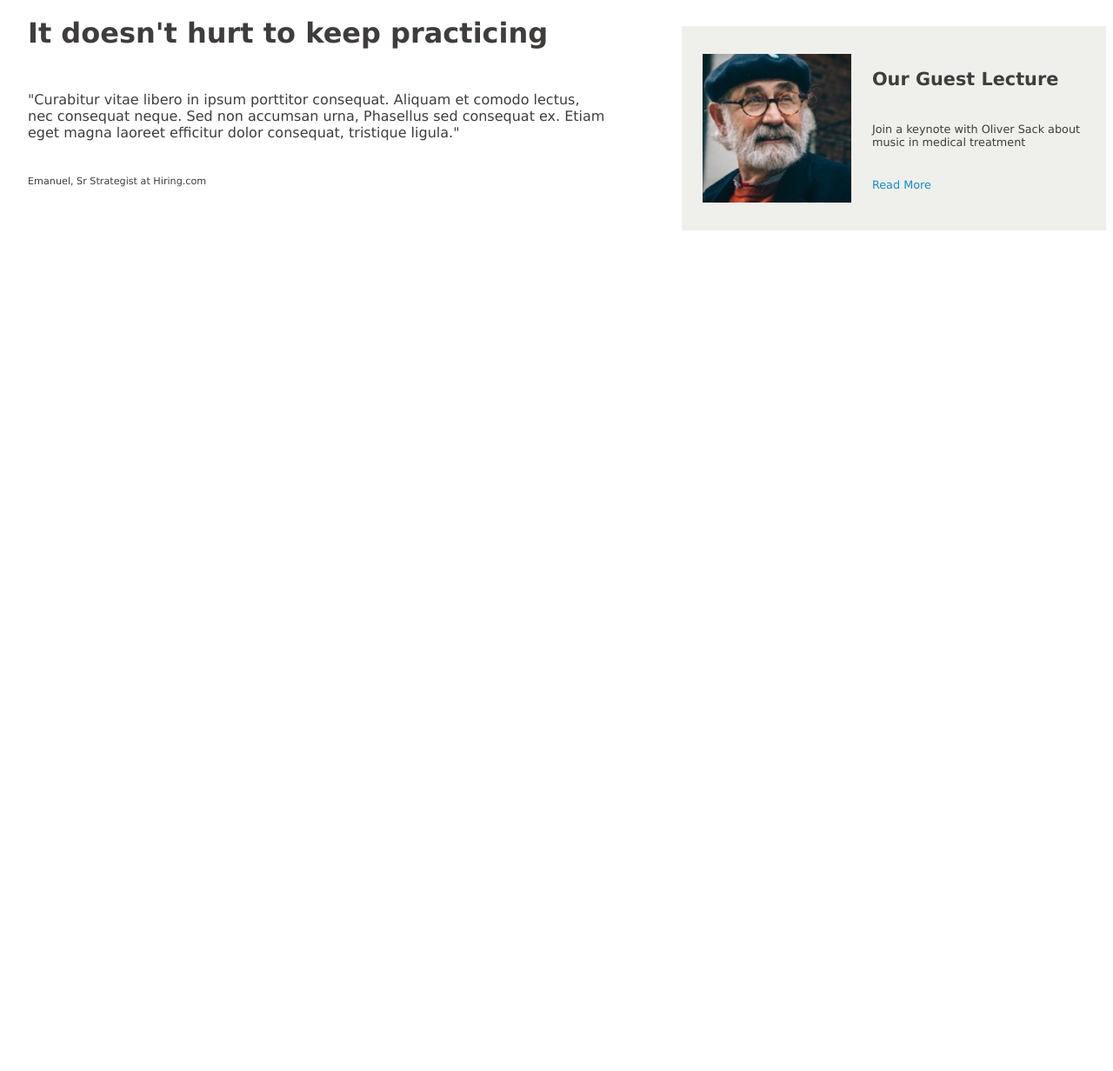
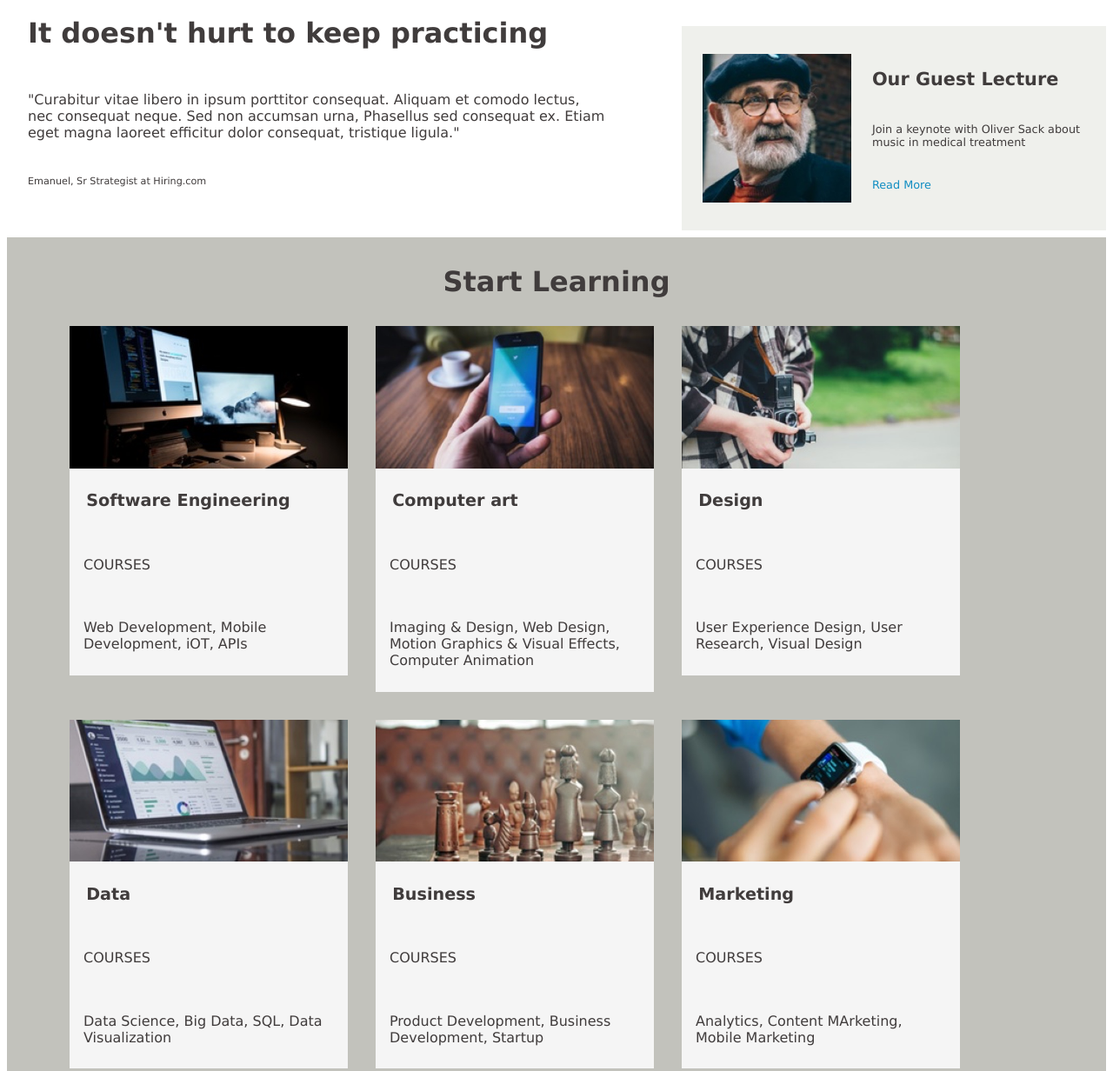
Before and after one commit to ssaary/capstone_colmar, a plain HTML site: page index.html in a window 1280 px wide. Shown: the part 1136-2368 px from the top of the page at 87% size. Before the commit the page ends 1401 px from the top, so only its background shows below. Drawn offline with Linux system fonts and the light colour scheme.

Commit message:
Added courses

```diff
--- a/capstone_colmar_assets/css/style.css
+++ b/capstone_colmar_assets/css/style.css
@@ -110,6 +110,7 @@ header .HeaderBar nav ul {
     display: flex;
     justify-content: flex-start;
     align-items: center;
+    margin-bottom: 4.5em;
 }
 
 .Informations .InformationsBait {
@@ -177,3 +178,56 @@ header .HeaderBar nav ul {
 .Informations .EssentialInformations .BoxIt h4 .toBlueOut {
     color: rgb(17, 141, 194);
 }
+/*Courses*/
+.Courses {
+    position: relative;
+    background-color: rgb(194, 194, 188);
+    display: flex;
+    flex-flow: column;
+    justify-content: center;
+    align-items: center;
+    padding-bottom: 2em;
+}
+.Courses p {
+    color: rgb(64, 60, 60);
+    font-size: 2em;
+    font-weight: bold;
+}
+
+.Courses .CourseSelection {
+    display: flex;
+    justify-content: flex-start;
+    align-items: flex-start;
+    flex-wrap: wrap;
+    margin-left: 4.5em;
+    gap: 2em;
+}
+
+.Courses .CourseSelection .CourseBox {
+    background-color: whitesmoke;
+    display: flex;
+    flex-flow: column;
+    justify-content: flex-start;
+    align-items: flex-start;
+    flex-basis: 20em;
+}
+
+.Courses .CourseSelection .CourseBox #CourseImg {
+    width: 100%;
+    height: auto;
+    padding: 0;
+}
+
+.Courses .CourseSelection .CourseBox h4 {
+    color: rgb(64, 60, 60);
+    font-size: 1.2em;
+    font-weight: bold;
+    padding-left: 1em;
+}
+
+.Courses .CourseSelection .CourseBox h5 {
+    color: rgb(64, 60, 60);
+    font-size: 1.0em;
+    font-weight: lighter;
+    padding-left: 1em;
+}
--- a/index.html
+++ b/index.html
@@ -67,5 +67,47 @@
                 </div>
             </div>
         </div>
+        <!--4th Section-->
+        <div class="Courses">
+            <p>Start Learning</p>
+            <div class="CourseSelection">
+                <div class="CourseBox">
+                    <img id="CourseImg" src="./capstone_colmar_assets/images/course-software.jpg" alt="SoftwareEngineering">
+                    <h4>Software Engineering</h4>
+                    <h5>COURSES</h5>
+                    <h5>Web Development, Mobile<br>Development, iOT, APIs</h5>
+                </div>
+                <div class="CourseBox">
+                    <img id="CourseImg" src="./capstone_colmar_assets/images/course-computer-art.jpg" alt="ComputerArt">
+                    <h4>Computer art</h4>
+                    <h5>COURSES</h5>
+                    <h5>Imaging & Design, Web Design,<br>Motion Graphics & Visual Effects,<br>Computer Animation</h5>
+                </div>
+                <div class="CourseBox">
+                    <img id="CourseImg" src="./capstone_colmar_assets/images/course-design.jpg" alt="Design">
+                    <h4>Design</h4>
+                    <h5>COURSES</h5>
+                    <h5>User Experience Design, User<br>Research, Visual Design</h5>
+                </div>
+                <div class="CourseBox">
+                    <img id="CourseImg" src="./capstone_colmar_assets/images/course-data.jpg" alt="DataScience">
+                    <h4>Data</h4>
+                    <h5>COURSES</h5>
+                    <h5>Data Science, Big Data, SQL, Data<br>Visualization</h5>
+                </div>
+                <div class="CourseBox">
+                    <img id="CourseImg" src="./capstone_colmar_assets/images/course-business.jpg" alt="Business">
+                    <h4>Business</h4>
+                    <h5>COURSES</h5>
+                    <h5>Product Development, Business<br>Development, Startup</h5>
+                </div>
+                <div class="CourseBox">
+                    <img id="CourseImg" src="./capstone_colmar_assets/images/course-marketing.jpg" alt="Marketing">
+                    <h4>Marketing</h4>
+                    <h5>COURSES</h5>
+                    <h5>Analytics, Content MArketing,<br>Mobile Marketing</h5>
+                </div>
+            </div>
+        </div>
     </body>
 </html>
```
